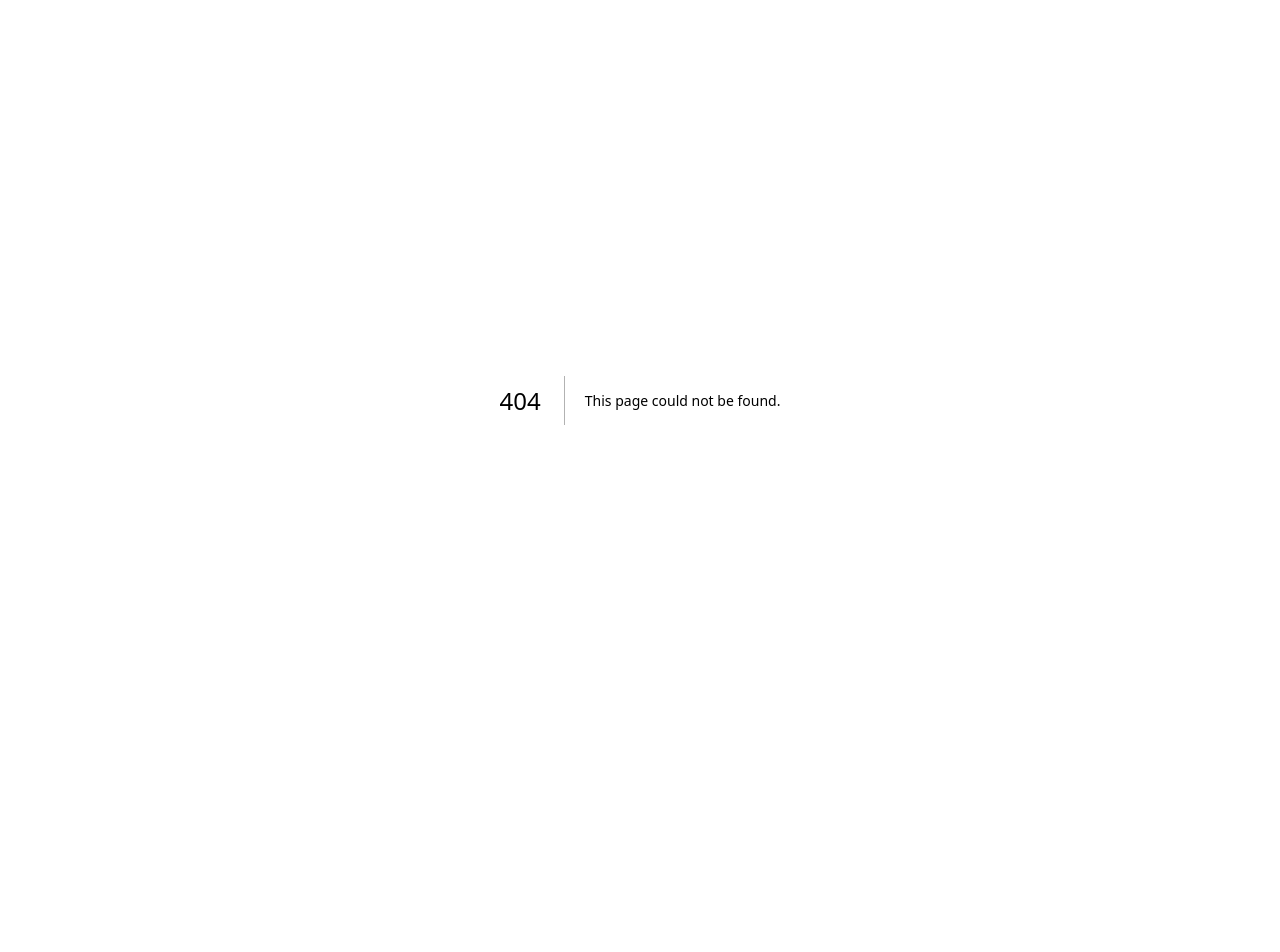
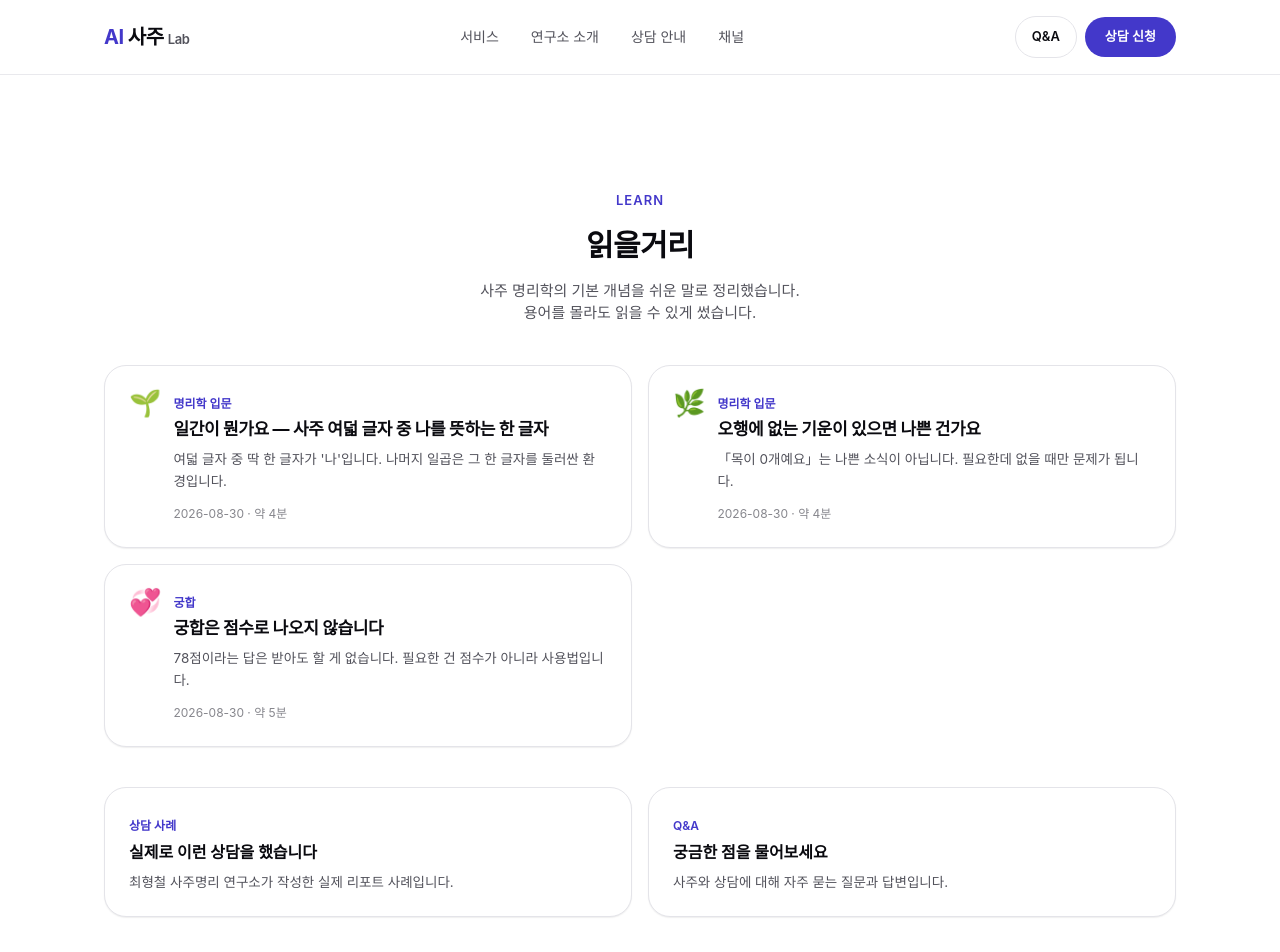
Before and after one commit to calvincheoi-gif/aisaju-landing, a Next.js app: page /learn in a window 1280 px wide. Before the commit this address had no page. Shown: the top 952 px of the page. Before the commit the page ends 800 px from the top, so only its background shows below. Built offline with nearby package versions, Linux system fonts and the light colour scheme; no server answers; a web font is replaced by a local one.

Commit message:
Add files via upload

```diff
--- /dev/null
+++ b/app/learn/page.tsx
@@ -0,0 +1,97 @@
+import Link from "next/link";
+import type { Metadata } from "next";
+import Header from "@/components/Header";
+import Footer from "@/components/Footer";
+import { LEARN_POSTS } from "@/lib/learn-posts";
+
+export const metadata: Metadata = {
+  title: "읽을거리 | AI사주 Lab",
+  description:
+    "일간·오행·궁합 등 사주 명리학의 기본 개념을 쉬운 말로 정리했습니다. 최형철 사주명리 연구소가 씁니다.",
+  alternates: { canonical: "https://aisajulab.com/learn" },
+  openGraph: {
+    title: "읽을거리 | AI사주 Lab",
+    description: "사주 명리학의 기본 개념을 쉬운 말로 정리했습니다.",
+    url: "https://aisajulab.com/learn",
+    type: "website",
+  },
+};
+
+export default function LearnListPage() {
+  /* 목록 구조화 데이터 — 검색결과에 글 묶음으로 인식되게 한다 */
+  const jsonLd = {
+    "@context": "https://schema.org",
+    "@type": "CollectionPage",
+    name: "읽을거리 — 사주 명리학 입문",
+    url: "https://aisajulab.com/learn",
+    hasPart: LEARN_POSTS.map((p) => ({
+      "@type": "Article",
+      headline: p.title,
+      url: `https://aisajulab.com/learn/${p.slug}`,
+      datePublished: p.published,
+    })),
+  };
+
+  return (
+    <>
+      <Header />
+      <main className="section">
+        <script
+          type="application/ld+json"
+          dangerouslySetInnerHTML={{ __html: JSON.stringify(jsonLd) }}
+        />
+
+        <div className="mb-10 text-center">
+          <span className="eyebrow">LEARN</span>
+          <h1 className="mt-3 text-[30px] font-bold tracking-[-0.02em] text-ink-900">읽을거리</h1>
+          <p className="mx-auto mt-3 max-w-xl text-[15px] text-body">
+            사주 명리학의 기본 개념을 쉬운 말로 정리했습니다.
+            <br className="hidden sm:block" />
+            용어를 몰라도 읽을 수 있게 썼습니다.
+          </p>
+        </div>
+
+        <div className="grid gap-4 sm:grid-cols-2">
+          {LEARN_POSTS.map((post) => (
+            <Link key={post.slug} href={`/learn/${post.slug}`} className="card block">
+              <div className="flex items-start gap-3">
+                <span className="text-[26px] leading-none" aria-hidden>
+                  {post.emoji}
+                </span>
+                <div className="min-w-0">
+                  <span className="text-[12px] font-semibold text-indigo-600">{post.category}</span>
+                  <h2 className="mt-1 text-[17px] font-bold leading-snug tracking-[-0.02em] text-ink-900">
+                    {post.title}
+                  </h2>
+                  <p className="mt-2 text-[13.5px] leading-relaxed text-body">{post.excerpt}</p>
+                  <p className="mt-3 text-[12px] text-body/70">
+                    {post.published} · 약 {post.readMin}분
+                  </p>
+                </div>
+              </div>
+            </Link>
+          ))}
+        </div>
+
+        {/* 이미 있는 텍스트 자산도 같은 자리에서 만나게 한다 */}
+        <div className="mt-10 grid gap-4 sm:grid-cols-2">
+          <Link href="/cases" className="card block">
+            <span className="text-[12px] font-semibold text-indigo-600">상담 사례</span>
+            <h2 className="mt-1 text-[16px] font-bold text-ink-900">실제로 이런 상담을 했습니다</h2>
+            <p className="mt-2 text-[13.5px] text-body">
+              최형철 사주명리 연구소가 작성한 실제 리포트 사례입니다.
+            </p>
+          </Link>
+          <Link href="/qna" className="card block">
+            <span className="text-[12px] font-semibold text-indigo-600">Q&amp;A</span>
+            <h2 className="mt-1 text-[16px] font-bold text-ink-900">궁금한 점을 물어보세요</h2>
+            <p className="mt-2 text-[13.5px] text-body">
+              사주와 상담에 대해 자주 묻는 질문과 답변입니다.
+            </p>
+          </Link>
+        </div>
+      </main>
+      <Footer />
+    </>
+  );
+}
```
